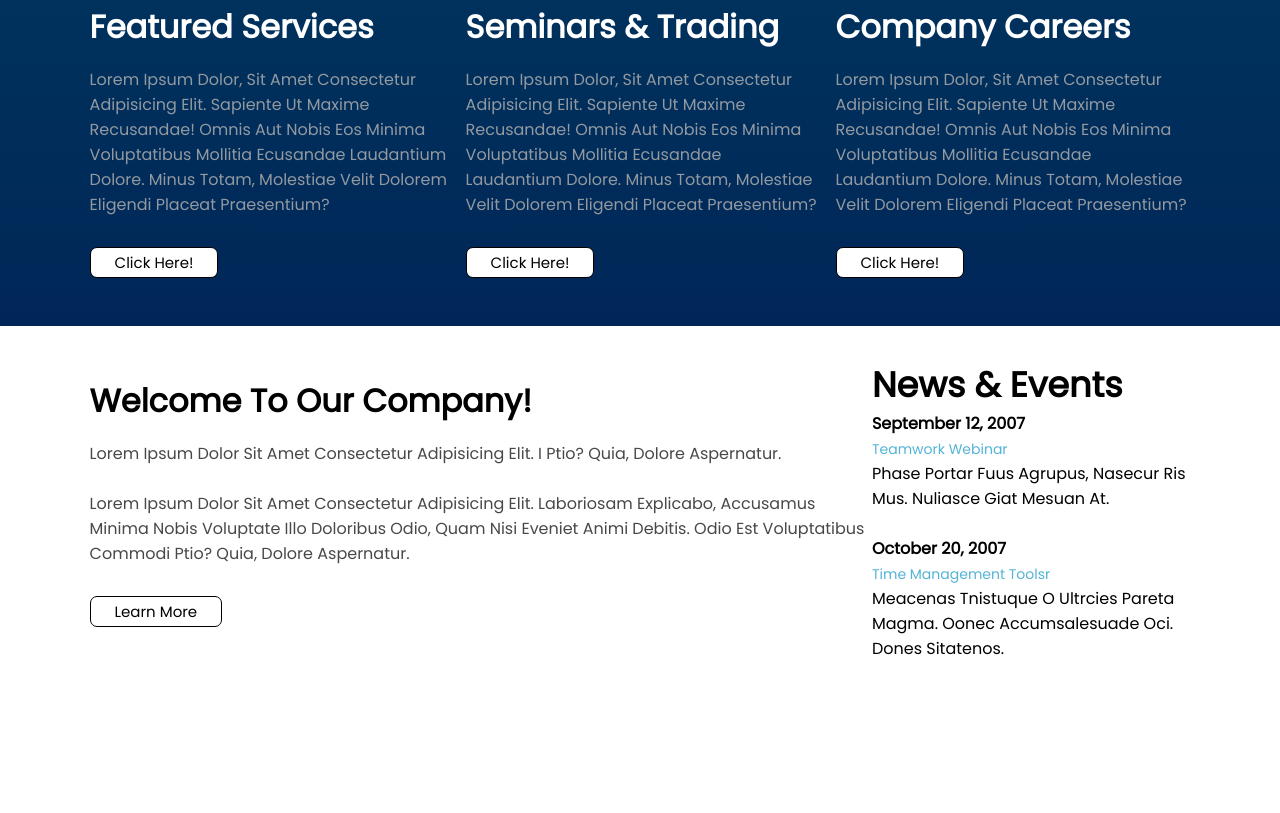
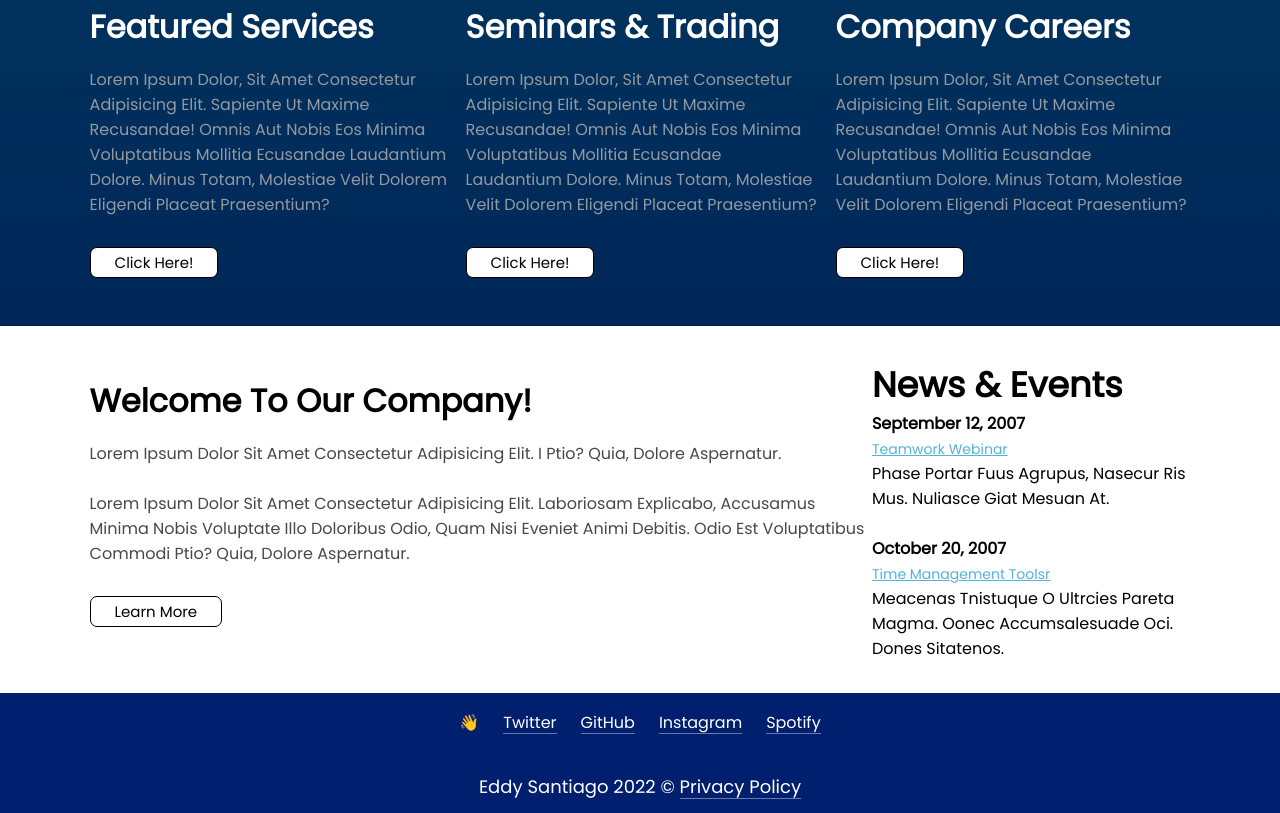
Before and after one commit to eddysantiagoo/Web-Restaurante-Enfasis, a plain HTML site: page index.html in a window 1280 px wide. Shown: the part 829-1642 px from the top of the page. Before the commit the page ends 1522 px from the top, so only its background shows below. Drawn offline with Linux system fonts and the light colour scheme.

Commit message:
Agregar footer y enlaces navbar

```diff
--- a/index.html
+++ b/index.html
@@ -4,6 +4,7 @@
     <meta charset="UTF-8">
     <meta http-equiv="X-UA-Compatible" content="IE=edge">
     <meta name="viewport" content="width=device-width, initial-scale=1.0">
+    <link rel="icon" href="images/logo.png">
     <link rel="stylesheet" href="styles.css">
     <link rel="stylesheet" href="fontawesome-free-5.15.3-web/css/all.min.css">
     <title>EddySantiago I Web</title>
@@ -18,11 +19,11 @@
             <img src="images/logo.png" alt="Logo Empresa RUT">
         </div>
         <nav class="navbar">
-            <a class="link" href="">About us</a>
-            <a class="link" href="">Solutions</a>
-            <a class="link" href="">Products</a>
+            <a class="link" href="#about-us">About us</a>
+            <a class="link" href="#solutions">Solutions</a>
+            <a class="link" href="#products">Products</a>
             <a class="link" href="">Services</a>
-            <a class="link" href="">Contacts</a>
+            <a class="link" href="#contacts">Contacts</a>
         </nav>
 
         <div class="icons">
@@ -34,7 +35,7 @@
 
     <!-- Seccion Home -->
 
-    <div class="home">
+    <div class="home" id="about-us">
 
         <div class="main-home">
             <div class="home-content">
@@ -55,10 +56,9 @@
 
     </div>
 
-
     <!-- Seccion servicios -->
 
-    <div class="our-services">
+    <div class="our-services" id="solutions">
         <div class="services">
             <div class="inner-services">
                 <h1>Featured Services</h1>
@@ -110,7 +110,7 @@
 
     <!-- Seccion compañia -->
 
-    <div class="our-company">
+    <div class="our-company" id="products">
         <div class="company">
             <div class="inner-company">
                 <h1>Welcome to our Company!</h1>
@@ -147,11 +147,23 @@
       </div>
     </div>
 
+    <!-- Seccion footer -->
 
+    <footer class="footer" id="contacts">
+        <ul>
+            <li><a href="https://twitter.com/eddysantiagooo">Twitter</a></li>
+            <li><a href="https://github.com/eddysantiagoo">GitHub</a></li>
+            <li><a href="https://instagram.com/santi.xoo">Instagram</a></li>
+            <li><a href="https://open.spotify.com/user/s4ntiag00">Spotify</a></li>
+            <li>
+              <p>👋</p>
+            </li>
+        </ul>
+    </footer>
 
-    <footer class="footer">
-
-    </footer>
+    <section>
+        <p class="text-center">Eddy Santiago 2022 &copy; <a href="">Privacy Policy</a></p>
+    </section>
 
     <script src="script.js"></script>
 </body>
--- a/styles.css
+++ b/styles.css
@@ -283,6 +283,7 @@ html{
 }
 
 #links-events{
+    text-decoration: underline;
     font-size: 14px;
 }
 
@@ -330,3 +331,82 @@ html{
 
 
 /* Seccion footer */
+
+.footer ul {
+    display: inline-grid;
+    grid-auto-flow: row;
+    grid-gap: 24px;
+    justify-items: center;
+    margin: auto;
+    margin-top: 20px;
+    list-style: none
+  }
+
+  @media (min-width: 375px) {
+    .footer ul {
+      grid-auto-flow: column;
+    }
+  }
+
+  .footer  a {
+    color: white;
+    text-decoration: none;
+    box-shadow: inset 0 -1px 0 hsla(0, 0%, 100%, 0.4);
+  }
+
+  .footer  a:hover {
+    box-shadow: inset 0 -1.2em 0 hsla(0, 0%, 100%, 0.4);
+  }
+
+  .footer  li:last-child {
+    grid-column: 1 / 2;
+    grid-row: 1 / 2;
+  }
+
+  .footer li:hover ~ li p {
+    animation: mano-animation 0.3s infinite;
+  }
+
+  .footer {
+    display: flex;
+    height: 10vh;
+    width: 100%;
+    background-color: #001f6f;
+    line-height: 1.3;
+    font-family: Menlo, monospace;
+  }
+
+  @keyframes mano-animation {
+    0%,
+    100% {
+      transform: rotate(0deg);
+    }
+    25% {
+      transform: rotate(20deg);
+    }
+    75% {
+      transform: rotate(-15deg);
+    }
+  }
+
+  section{
+    height: 5vh;
+    background-color: #001f6f;
+  }
+
+  .text-center a{
+    box-shadow: inset 0 -1px 0 hsla(0, 0%, 100%, 0.4);
+    line-height: 1.3;
+    color: white;
+  }
+
+  .text-center a:hover{
+    box-shadow: inset 0 -1.2em 0 hsla(197, 100%, 39%, 0.712);
+  }
+
+  .text-center {
+    font-size: 18px;
+    margin-top: 0px;
+    color: white;
+    text-align: center;
+  }
```
